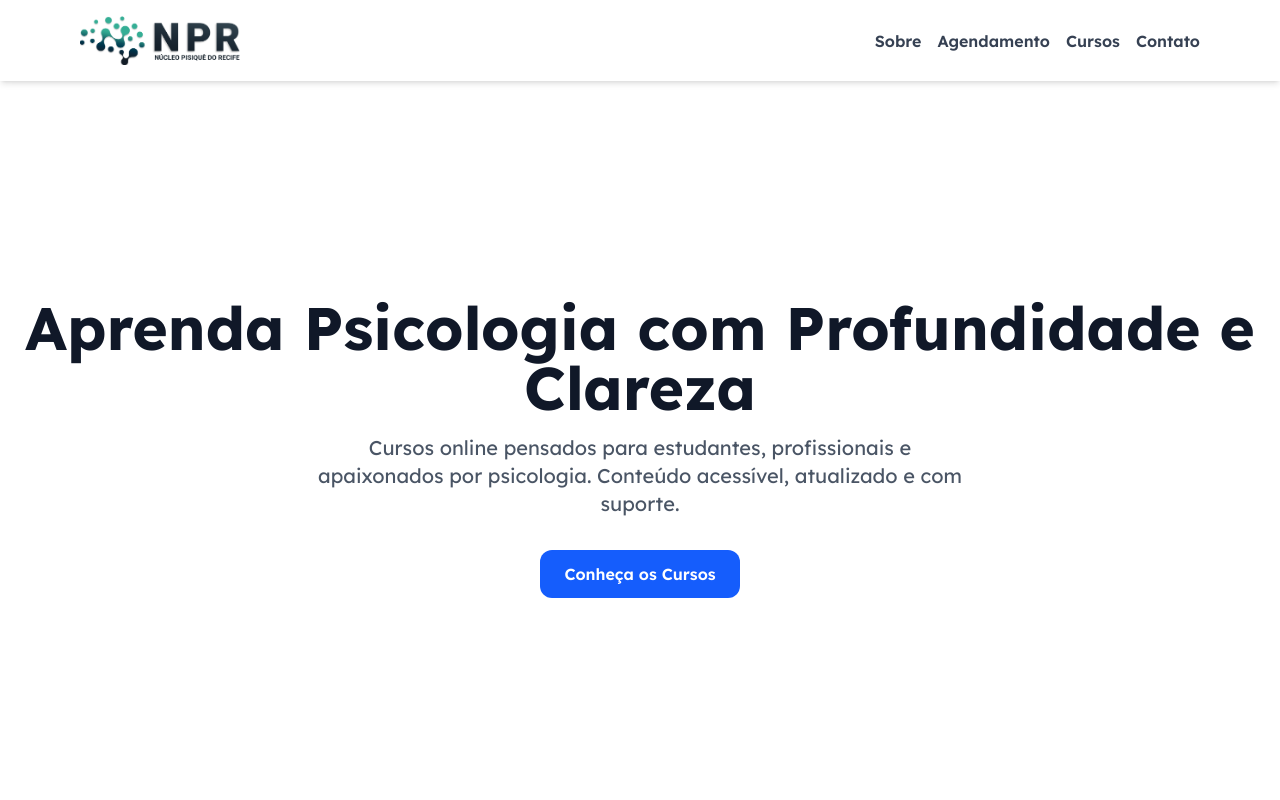
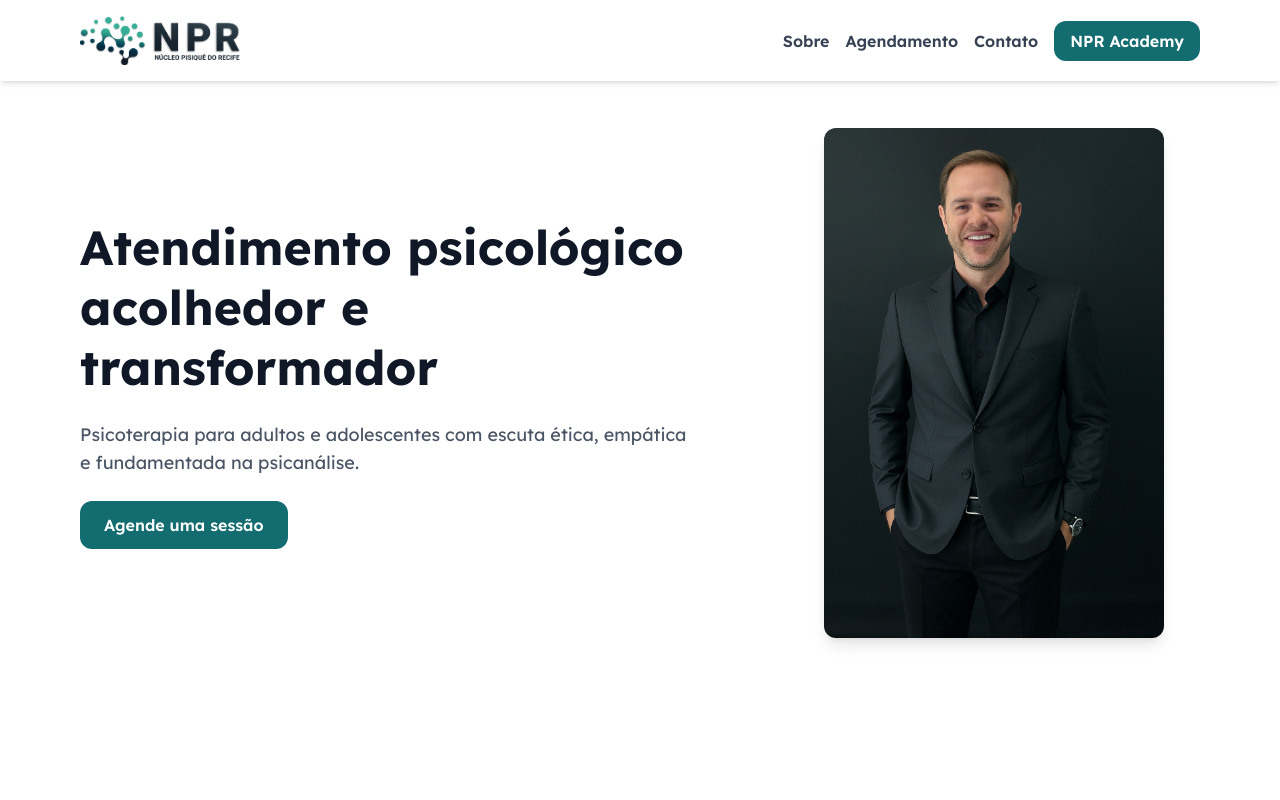
Before and after one commit to matheus1araujo/site-psique, a Next.js app: page / in a window 1280 px wide. Shown: the top 800 px of the page. Built offline with nearby package versions, Linux system fonts and the light colour scheme.

Commit message:
head em coluna e ajuste de cores

```diff
--- a/components/Sobre.tsx
+++ b/components/Sobre.tsx
@@ -1,6 +1,6 @@
 export default function Sobre() {
     return (
-      <section id="sobre" className="bg-gray-100 py-16 px-4 text-center">
+      <section id="sobre" className="bg-[#f2f7f7] py-16 px-4 text-center">
         <div className="max-w-4xl mx-auto">
           <h2 className="text-3xl md:text-4xl font-bold mb-6">O que é o Núcleo Psiquè do Recife?</h2>
           <p className="text-lg text-gray-700 mb-4">
--- a/pages/index.tsx
+++ b/pages/index.tsx
@@ -5,6 +5,7 @@ import Image from 'next/image'
 import { useEffect, useRef } from 'react'
 import { useState } from 'react'
 import IMask from 'imask'
+import { FaWhatsapp } from 'react-icons/fa';
 
 export default function Home() {
   const [menuAberto, setMenuAberto] = useState(false);
@@ -51,7 +52,7 @@ export default function Home() {
     {/* Botão hamburguer visível no mobile */}
     <button
       ref={botaoRef}
-      className="text-blue-700 md:hidden text-3xl"
+      className="text-[var(--npr-petrol)] md:hidden text-3xl"
       onClick={() => setMenuAberto(!menuAberto)}
     >
       ☰
@@ -62,10 +63,10 @@ export default function Home() {
         menuAberto ? 'flex' : 'hidden md:flex'
       }`}
     >
-      <Link href="#sobre" onClick={() => setMenuAberto(false)} className="text-gray-700 hover:text-blue-600">Sobre</Link>
-      <Link href="#agendamento" onClick={() => setMenuAberto(false)} className="text-gray-700 hover:text-blue-600">Agendamento</Link>
-      <Link href="/academy" onClick={() => setMenuAberto(false)} className="text-gray-700 hover:text-blue-600">Cursos</Link>
-      <Link href="#contato" onClick={() => setMenuAberto(false)} className="text-gray-700 hover:text-blue-600">Contato</Link>
+      <Link href="#sobre" onClick={() => setMenuAberto(false)} className="text-gray-700 hover:text-[var(--npr-petrol)]">Sobre</Link>
+      <Link href="#agendamento" onClick={() => setMenuAberto(false)} className="text-gray-700 hover:text-[var(--npr-petrol)]">Agendamento</Link>
+      <Link href="#contato" onClick={() => setMenuAberto(false)} className="text-gray-700 hover:text-[var(--npr-petrol)]">Contato</Link>
+      <Link href="/academy" onClick={() => setMenuAberto(false)} className="text-white bg-[var(--npr-petrol)] hover:bg-[var(--npr)] px-4 py-2 rounded-xl font-semibold transition">NPR Academy</Link>
     </nav>
   </div>
 </header>
@@ -75,38 +76,55 @@ export default function Home() {
         <meta name="description" content="Cursos de Psicologia Online com qualidade e profundidade" />
       </Head>
 
-      <main className="bg-white text-gray-900 min-h-screen flex flex-col items-center justify-center px-4 text-center pt-24">
-        <h1 className="text-4xl md:text-6xl font-bold mb-4">
-          Aprenda Psicologia com Profundidade e Clareza
-        </h1>
-        <p className="text-lg md:text-xl text-gray-600 mb-8 max-w-2xl">
-          Cursos online pensados para estudantes, profissionais e apaixonados por psicologia. Conteúdo acessível, atualizado e com suporte.
-        </p>
-        <Link
-          href="academy"
-          className="bg-blue-600 text-white px-6 py-3 rounded-xl hover:bg-blue-700 transition font-semibold"
-        >
-          Conheça os Cursos
-        </Link>
-      </main>
+<section className="bg-white text-gray-900 min-h-screen flex items-start justify-center px-4 pt-32">
+<div className="max-w-6xl mx-auto grid grid-cols-1 md:grid-cols-[3fr_2fr] gap-10 items-center">
+
+    {/* Lado esquerdo – Texto */}
+    <div className="space-y-6 text-center md:text-left px-4 md:pr-10">
+      <h1 className="text-4xl md:text-5xl font-bold leading-tight">
+        Atendimento psicológico acolhedor e transformador
+      </h1>
+      <p className="text-lg text-gray-600">
+        Psicoterapia para adultos e adolescentes com escuta ética, empática e fundamentada na psicanálise.
+      </p>
+      <a
+        href="#agendamento"
+        className="inline-block bg-[#136C70] text-white px-6 py-3 rounded-xl font-semibold hover:bg-[#265255] transition"
+      >
+        Agende uma sessão
+      </a>
+    </div>
+
+    {/* Lado direito – Imagem Terapeuta*/}
+    <div className="flex justify-center md:justify-end md:mr-[52px]">
+      <img
+        src="/terapeuta.jpg"
+        alt="Terapeuta"
+        className="w-85 h-auto rounded-xl shadow-lg object-cover"
+      />
+    </div>
+
+  </div>
+</section>
+
       <Sobre />
 
       <section className="py-20 px-4 text-center bg-white">
-  <div className="max-w-3xl mx-auto">
+    <div className="max-w-3xl mx-auto">
     <h2 className="text-3xl md:text-4xl font-bold mb-4">Conheça a NPR Academy</h2>
     <p className="text-lg text-gray-700 mb-6">
       Cursos online desenvolvidos especialmente para psicólogos(as), estudantes e terapeutas que desejam aprofundar sua prática clínica com sensibilidade e conhecimento atualizado.
     </p>
     <Link
     href="/academy"
-    className="inline-block bg-blue-600 text-white px-6 py-3 rounded-xl font-semibold hover:bg-blue-700 transition"
+    className="inline-block bg-[var(--npr-petrol)] text-white px-6 py-3 rounded-xl font-semibold hover:bg-[var(--npr)] transition"
     >
         Acessar Cursos
     </Link>
   </div>
 </section>
 
-      <section className="py-20 px-4 bg-gray-50 text-center">
+      <section className="py-20 px-4 bg-[#f2f7f7] text-center">
   <div className="max-w-4xl mx-auto">
     <h2 className="text-3xl md:text-4xl font-bold mb-6">Onde e como atendemos?</h2>
     <p className="text-lg text-gray-700 mb-8">
@@ -153,7 +171,10 @@ export default function Home() {
       rel="noopener noreferrer"
       className="inline-block bg-green-600 text-white px-6 py-3 rounded-xl font-semibold hover:bg-green-700 transition mb-8"
     >
+      <span className="inline-flex items-center gap-2">
+      <FaWhatsapp className="text-1" />
       Agendar pelo WhatsApp
+      </span>
     </ Link>
 
     {/* Formulário de contato */}
@@ -204,14 +225,14 @@ export default function Home() {
 
   <button
     type="submit"
-    className="bg-blue-600 text-white px-6 py-3 rounded-xl hover:bg-blue-700 transition font-semibold"
+    className="bg-[var(--npr-petrol)] text-white px-6 py-3 rounded-xl hover:bg-[var(--npr)] transition font-semibold"
   >
     Enviar
   </button>
   </form>
   </div>
 </section>
-<footer id="contato" className="bg-gray-900 text-white py-10 px-4 mt-20">
+<footer id="contato" className="bg-[#18212b] text-white py-10 px-4 mt-20">
   <div className="max-w-6xl mx-auto grid grid-cols-1 md:grid-cols-3 gap-8">
     <div>
       <h3 className="text-lg font-semibold mb-2">Núcleo Psique do Recife</h3>
@@ -225,7 +246,7 @@ export default function Home() {
     <div>
       <h3 className="text-lg font-semibold mb-2">Contato</h3>
       <p className="text-sm text-gray-300">
-        WhatsApp: (81) 99999-9999<br />
+        WhatsApp: (81) 99730-3032<br />
         E-mail: contato@nucleopsique.com
       </p>
     </div>
--- a/styles/globals.css
+++ b/styles/globals.css
@@ -7,6 +7,8 @@ html {
 :root {
   --background: #ffffff;
   --foreground: #171717;
+  --npr: #265255;
+  --npr-petrol: #136C70;
   --color-background: var(--background);
   --color-foreground: var(--foreground);
   --font-principal: 'Lexend Deca', sans-serif;
@@ -14,8 +16,8 @@ html {
 
 @media (prefers-color-scheme: dark) {
   :root {
-    --background: #0a0a0a;
-    --foreground: #ededed;
+    --background: #ffffff;
+    --foreground: #0a0a0a;
   }
 }
 
```
Also changed, not shown: package.json (+5 -2 lines), public/terapeuta.jpg (added), 1 other file (tests, documents, lock files or other folders).
